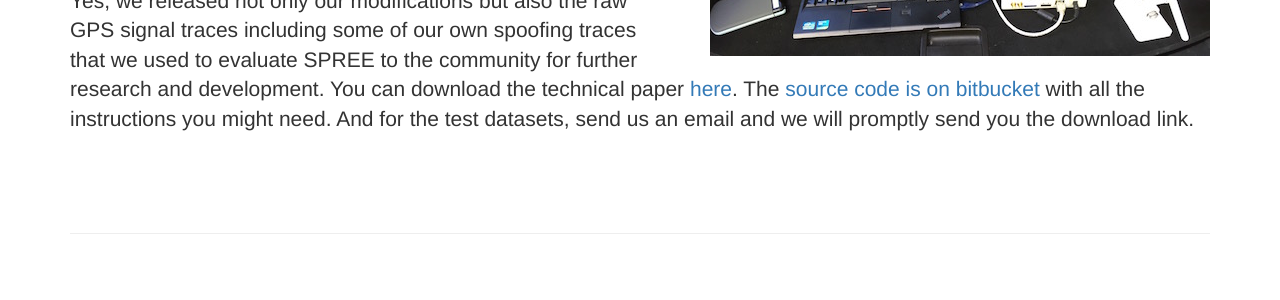
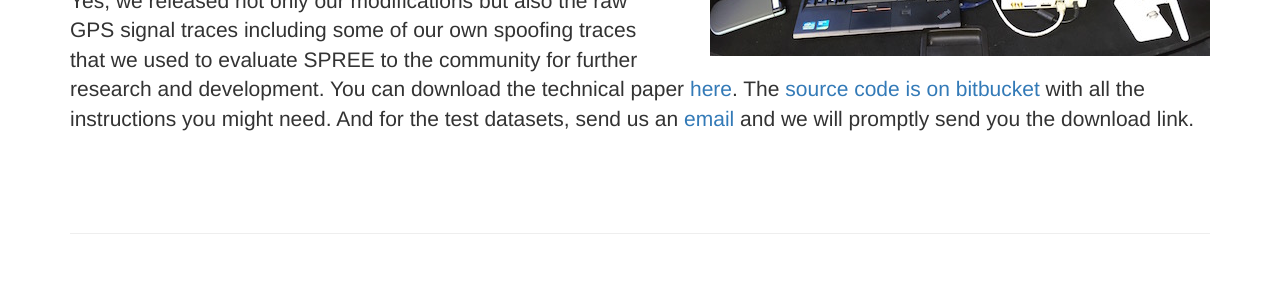
Before and after one commit to aanjhan/spree-website, a Jekyll site: the page index.html, which Jekyll copies as it is, in a window 1280 px wide and 900 px high, scrolled down 1991 px. Shown: the part 303-603 px from the top of the window. Built offline with Jekyll 4.4.1, drawn with Linux system fonts in a browser that asks for light colours.

Commit message:
updated email

```diff
--- a/index.html
+++ b/index.html
@@ -131,7 +131,7 @@
             <h2 class="featurette-heading">Download, Try, Modify SPREE!
                 <span class="text-muted">It is Open Source!</span>
             </h2>
-            <p class="lead">Yes, we released not only our modifications but also the raw GPS signal traces including some of our own spoofing traces that we used to evaluate SPREE to the community for further research and development. You can download the technical paper <a href="https://aanjhan.com/assets/spree_arxiv.pdf">here</a>. The <a href="https://bitbucket.org/aanjhan/spree-gnss-sdr/">source code is on bitbucket</a> with all the instructions you might need. And for the test datasets, send us an email and we will promptly send you the download link.</p>
+            <p class="lead">Yes, we released not only our modifications but also the raw GPS signal traces including some of our own spoofing traces that we used to evaluate SPREE to the community for further research and development. You can download the technical paper <a href="https://aanjhan.com/assets/spree_arxiv.pdf">here</a>. The <a href="https://bitbucket.org/aanjhan/spree-gnss-sdr/">source code is on bitbucket</a> with all the instructions you might need. And for the test datasets, send us an <a href="mailto:hello AT spree-gnss DOT ch">email</a> and we will promptly send you the download link.</p>
 
         </div>
 
```
Also changed, not shown: 2 other files.
